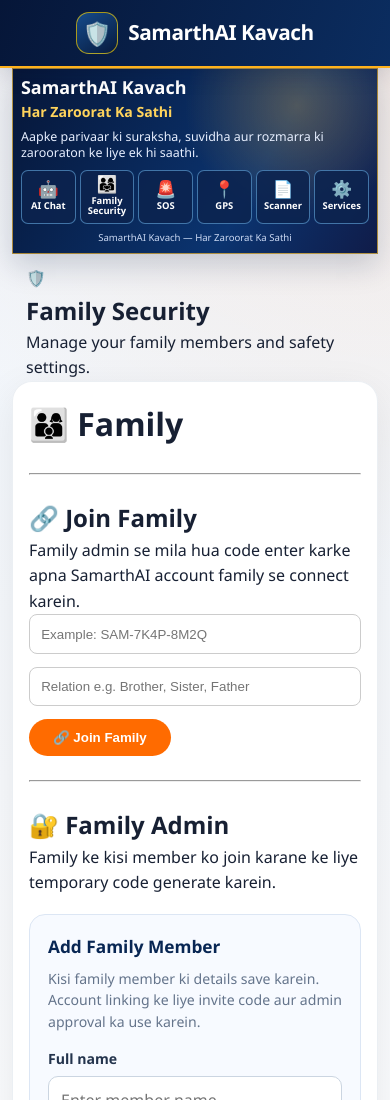
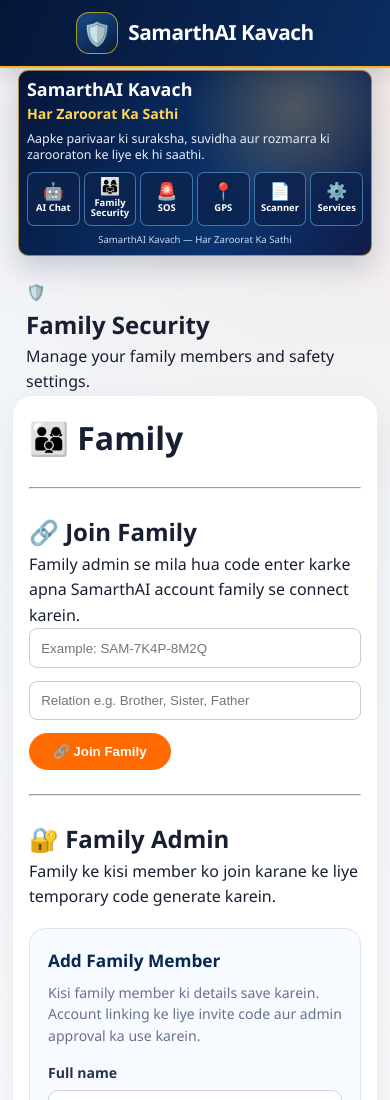
Before and after one commit to samarthai77/SamarthAI, a website: page frontend/family.html in a window 390 px wide. Shown: the top 1100 px of the page. Drawn offline with Linux system fonts and the light colour scheme; files that its build step writes are made by us from their sources; files whose address does not match are found by name.

Commit message:
Update family.html

```diff
--- a/frontend/family.html
+++ b/frontend/family.html
@@ -1552,14 +1552,14 @@ header nav a {
         padding: 0;
     }
 
-    .kavach-promo-banner {
-        width: 100%;
-        margin: 0;
-        padding: 8px;
-        border-radius: 0;
-        box-sizing: border-box;
-    }
-
+   .kavach-promo-banner {
+    width: calc(100% - 12px);
+    max-width: none;
+    margin: 2px auto 12px;
+    padding: 8px;
+    border-radius: 10px;
+    box-sizing: border-box;
+}
     .family-security-heading {
         padding: 12px 14px 0;
         margin: 0;
```
